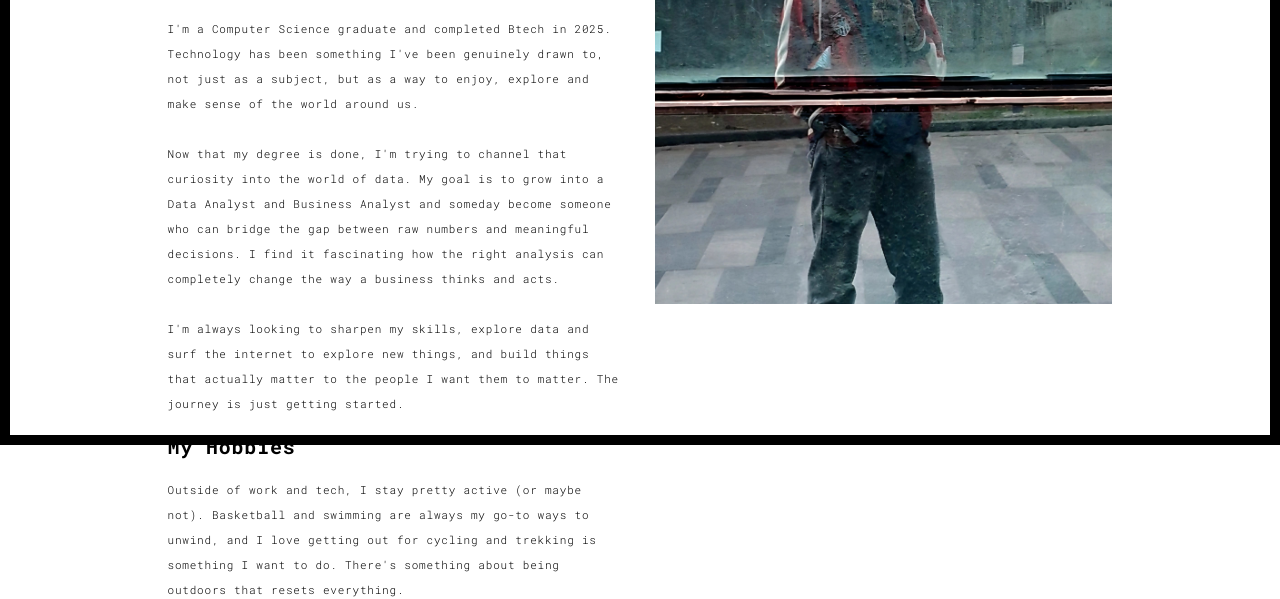
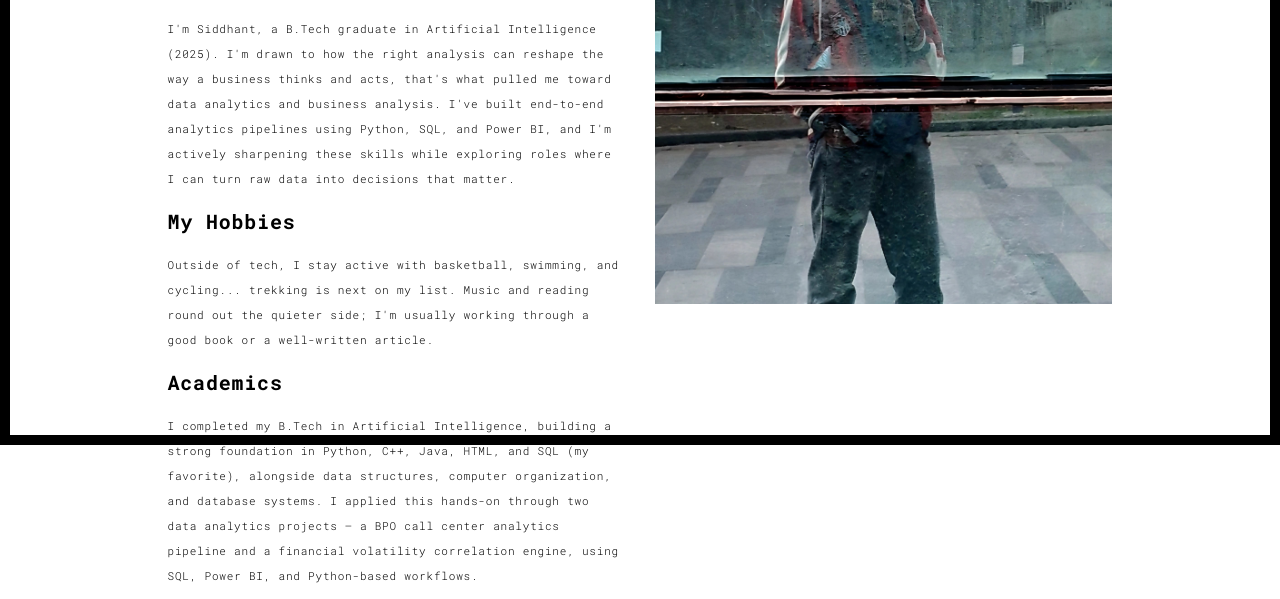
Before and after one commit to beepsid/aboutme, a plain HTML site: page about.html in a window 1280 px wide. Shown: the part 355-954 px from the top of the page. Drawn offline with Linux system fonts and the light colour scheme.

Commit message:
new data

```diff
--- a/about.html
+++ b/about.html
@@ -67,17 +67,13 @@
                   <h3>What is my name? And what is the meaning of it?</h3>
                   <p>Siddhant Singh Chauhan. It means "Rules or Principals"</p>
                   <h3>About me</h3>
-                  <p>I'm a Computer Science graduate and completed Btech in 2025. Technology has been something I've been genuinely drawn to, not just as a subject, but as a way to enjoy, explore and make sense of the world around us.<br><br>
-
-                    Now that my degree is done, I'm trying to channel that curiosity into the world of data. My goal is to grow into a Data Analyst and Business Analyst and someday become someone who can bridge the gap between raw numbers and meaningful decisions. I find it fascinating how the right analysis can completely change the way a business thinks and acts.<br><br>
-
-                    I'm always looking to sharpen my skills, explore data and surf the internet to explore new things, and build things that actually matter to the people I want them to matter. The journey is just getting started.</p>
+                  <p>I'm Siddhant, a B.Tech graduate in Artificial Intelligence (2025). I'm drawn to how the right analysis can reshape the way a business thinks and acts, that's what pulled me toward data analytics and business analysis.
+                     I've built end-to-end analytics pipelines using Python, SQL, and Power BI, and I'm actively sharpening these skills while exploring roles where I can turn raw data into decisions that matter.</p>
                   <h3>My Hobbies</h3>
-                  <p>Outside of work and tech, I stay pretty active (or maybe not). Basketball and swimming are always my go-to ways to unwind, and I love getting out for cycling and trekking is something I want to do. There's something about being outdoors that resets everything.<br><br>
-                  On the quieter side, music is a constant companion, and I genuinely enjoy reading books (love). Whether it's a good book or an "interesting" article, it's one of those love acts I keep coming back to.</p>
+                  <p>Outside of tech, I stay active with basketball, swimming, and cycling... trekking is next on my list. Music and reading round out the quieter side; I'm usually working through a good book or a well-written article.</p>
                   <h3>Academics</h3>
-                  <p>I've completed my Bachelor of Technology in Computer Science. Over the course of my degree, I tried to built a strong foundation across languages like Python, C++, Java, HTML, and my favoraite SQL along with data structures, computer organization, and database systems.<br><br>
-                  I've also worked on hands-on projects in data analytics and visualization, including a BPO call center analytics pipeline and a financial volatility correlation engine... which gave me real exposure to tools like SQL, Power BI, and Python-based data workflows.</p>
+                  <p>I completed my B.Tech in Artificial Intelligence, building a strong foundation in Python, C++, Java, HTML, and SQL (my favorite), alongside data structures, computer organization, and database systems.
+                     I applied this hands-on through two data analytics projects — a BPO call center analytics pipeline and a financial volatility correlation engine, using SQL, Power BI, and Python-based workflows.</p>
                 </div>
                 <div class="col-xs-12 col-md-6">
                   <img src="assets/images/sinister.jpg" class="img-responsive" alt="">
@@ -109,19 +105,6 @@
   });
 </script>
 
-<!-- Google Analytics: change UA-XXXXX-X to be your site's ID
-
-<script>
-  (function (i, s, o, g, r, a, m) {
-    i['GoogleAnalyticsObject'] = r; i[r] = i[r] || function () {
-      (i[r].q = i[r].q || []).push(arguments)
-    }, i[r].l = 1 * new Date(); a = s.createElement(o),
-      m = s.getElementsByTagName(o)[0]; a.async = 1; a.src = g; m.parentNode.insertBefore(a, m)
-  })(window, document, 'script', '//www.google-analytics.com/analytics.js', 'ga');
-  ga('create', 'UA-XXXXX-X', 'auto');
-  ga('send', 'pageview');
-</script>
-
---> <script type="text/javascript" src="./main.70a66962.js"></script></body>
+<script type="text/javascript" src="./main.70a66962.js"></script></body>
 
 </html>
```
